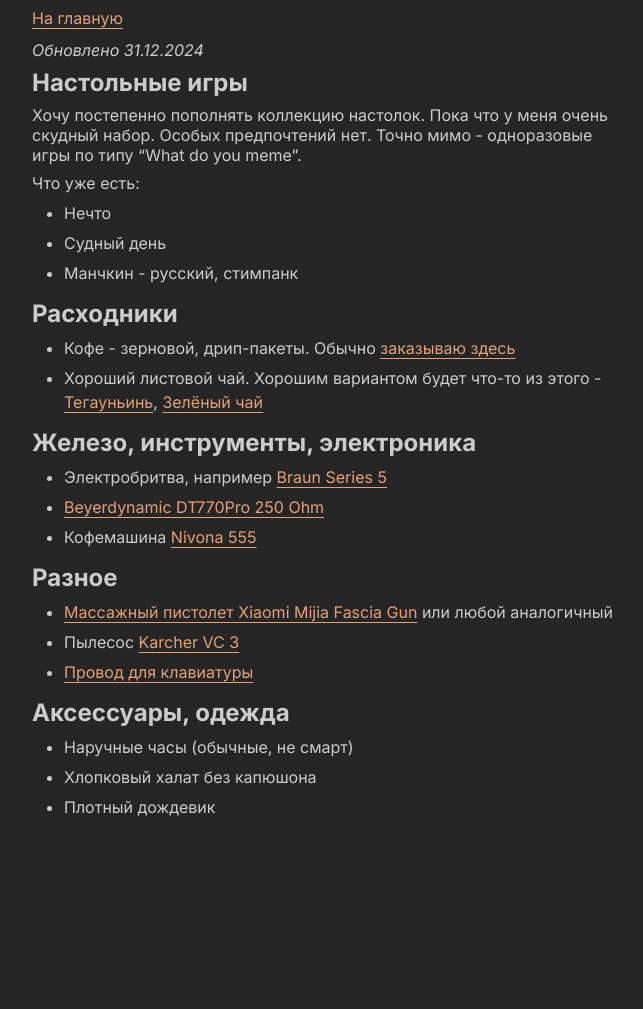
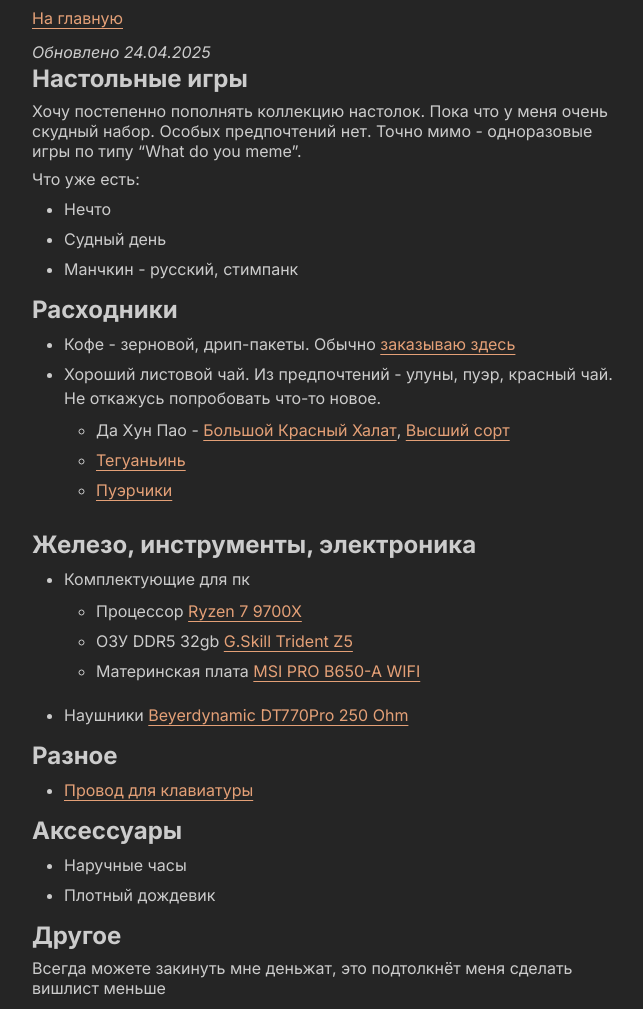
Before and after one commit to seri0zha/seri0zha.github.io, an Astro site: page /wishlist in a window 1280 px wide. Shown: the whole page, without its empty margins (308-951 px from the left). Before the commit the page ends 841 px from the top, so only its background shows below. Built offline with nearby package versions, Linux system fonts and the light colour scheme; Astro itself is replaced by a stand-in of ours.

Commit message:
feat: update wishlist 24.04.2025

```diff
--- a/src/components/Wishlist.astro
+++ /dev/null
@@ -1,5 +0,0 @@
----
-import { Content as WishlistContent } from "../content/wishlist/wishlist.md";
----
-
-<WishlistContent />
--- /dev/null
+++ b/src/content.config.ts
@@ -0,0 +1,12 @@
+import { glob } from "astro/loaders";
+import { defineCollection, z } from "astro:content";
+
+const content = defineCollection({
+  loader: glob({ pattern: "**/*.md", base: "./src/content" }),
+  schema: z.object({
+    title: z.string(),
+    updated: z.string(),
+  }),
+});
+
+export const collections = { content };
--- /dev/null
+++ b/src/content/wishlist.md
@@ -0,0 +1,38 @@
+---
+title: seri0zha - Wishlist
+updated: "24.04.2025"
+---
+## Настольные игры
+Хочу постепенно пополнять коллекцию настолок. Пока что у меня очень скудный набор. Особых предпочтений нет. Точно мимо - одноразовые игры по типу "What do you meme".
+
+Что уже есть:
+- Нечто
+- Судный день
+- Манчкин - русский, стимпанк
+
+## Расходники
+
+- Кофе - зерновой, дрип-пакеты. Обычно [заказываю здесь](https://shop.tastycoffee.ru/)
+- Хороший листовой чай. Из предпочтений - улуны, пуэр, красный чай. Не откажусь попробовать что-то новое.
+  - Да Хун Пао - [Большой Красный Халат](https://artoftea.ru/oolong/dahongpao-1-sort), [Высший сорт](https://artoftea.ru/oolong/dahongpao-high-baking)
+  - [Тегуаньинь](https://artoftea.ru/oolong/svetlye/teguanin-vysshiy-sort)
+  - [Пуэрчики](https://artoftea.ru/puer)
+
+## Железо, инструменты, электроника
+- Комплектующие для пк
+  - Процессор [Ryzen 7 9700X](https://market.yandex.ru/cc/6fsXSu)
+  - ОЗУ DDR5 32gb [G.Skill Trident Z5](https://www.dns-shop.ru/product/c6ac4ce2bbcded20/operativnaa-pamat-gskill-trident-z5-rgb-f5-6000j3040f16gx2-tz5rk-32-gb/)
+  - Материнская плата [MSI PRO B650-A WIFI](https://www.dns-shop.ru/product/87a19b005eafd9cb/materinskaa-plata-msi-pro-b650-a-wifi/)
+- Наушники [Beyerdynamic DT770Pro 250 Ohm](https://market.yandex.ru/cc/m3dp0T9)
+
+## Разное
+
+- [Провод для клавиатуры](https://ozon.ru/t/gaMCjFy)
+
+## Аксессуары
+
+- Наручные часы
+- Плотный дождевик
+
+## Другое
+Всегда можете закинуть мне деньжат, это подтолкнёт меня сделать вишлист меньше
--- a/src/content/wishlist/wishlist.md
+++ /dev/null
@@ -1,32 +0,0 @@
-*Обновлено 31.12.2024*
-
-## Настольные игры
-Хочу постепенно пополнять коллекцию настолок. Пока что у меня очень скудный набор. Особых предпочтений нет. Точно мимо - одноразовые игры по типу "What do you meme".
-
-Что уже есть:
-- Нечто
-- Судный день
-- Манчкин - русский, стимпанк
-
-## Расходники
-
-- Кофе - зерновой, дрип-пакеты. Обычно [заказываю здесь](https://shop.tastycoffee.ru/)
-- Хороший листовой чай. Хорошим вариантом будет что-то из этого - [Тегауньинь](https://artoftea.ru/oolong/svetlye/ulun-teguanin/), [Зелёный чай](https://artoftea.ru/greentea/)
-
-## Железо, инструменты, электроника
-
-- Электробритва, например [Braun Series 5](https://market.yandex.ru/cc/1X4Cwmh)
-- [Beyerdynamic DT770Pro 250 Ohm](https://market.yandex.ru/cc/m3dp0T9)
-- Кофемашина [Nivona 555](https://www.dns-shop.ru/product/1a74ccf5b5d0ed20/kofemasina-avtomaticeskaa-nivona-caferomatica-nicr-555-seryj/)
-
-## Разное
-
-- [Массажный пистолет Xiaomi Mijia Fascia Gun](https://market.yandex.ru/cc/IRAYL7I) или любой аналогичный
-- Пылесос [Karcher VC 3](https://market.yandex.ru/cc/9abpzF7)
-- [Провод для клавиатуры](https://ozon.ru/t/rLOEGK4)
-
-## Аксессуары, одежда
-
-- Наручные часы (обычные, не смарт)
-- Хлопковый халат без капюшона
-- Плотный дождевик
--- a/src/layouts/Layout.astro
+++ b/src/layouts/Layout.astro
@@ -1,7 +1,7 @@
 ---
 import "../styles/global.scss";
 
-interface Props {
+type Props = {
   title: string;
   linkTarget?: "_blank" | "_self";
 }
--- /dev/null
+++ b/src/pages/wishlist.astro
@@ -0,0 +1,16 @@
+---
+import Layout from "../layouts/Layout.astro";
+import { getEntry, render } from 'astro:content';
+
+const entry = await getEntry("content", "wishlist");
+if (!entry) throw new Error('wishlist.md not found');
+
+const { Content } = await render(entry);
+---
+<Layout title={entry.data.title} linkTarget="_blank">
+  <a href="/" target="_self" style="padding-bottom: 12px; display: block; ">
+    На главную
+  </a>
+  {entry.data.updated && <i style="line-height: 1.5; display: block">Обновлено {entry.data.updated}</i>}
+  <Content />
+</Layout>
--- a/src/pages/wishlist/index.astro
+++ /dev/null
@@ -1,11 +0,0 @@
----
-import Layout from "../../layouts/Layout.astro";
-import WishlistComponent from "../../components/Wishlist.astro";
----
-
-<Layout title="seri0zha - Wishlist" linkTarget="_blank">
-  <a href="/" target="_self" style="padding-bottom: 12px; display: block; "
-    >На главную</a
-  >
-  <WishlistComponent />
-</Layout>
```
